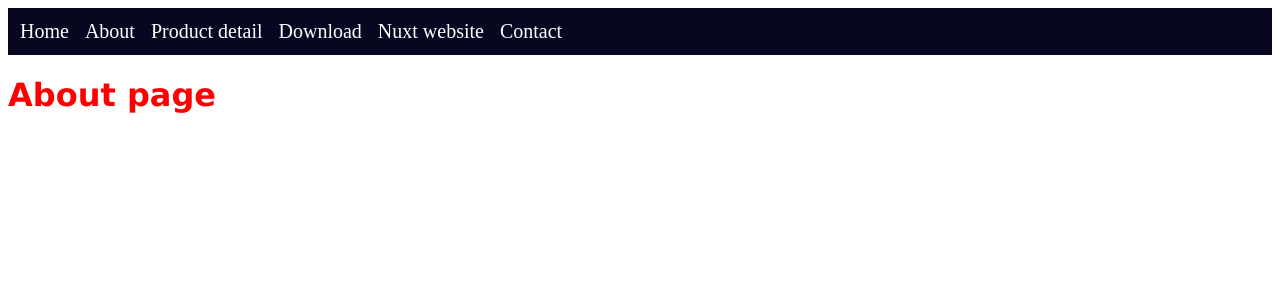
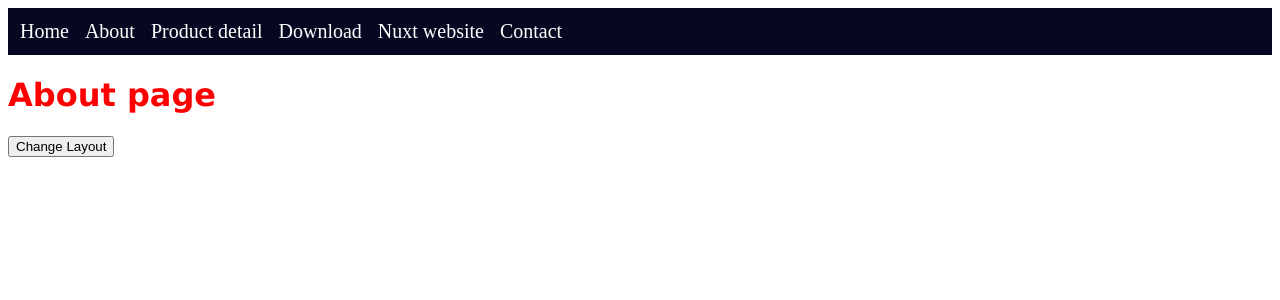
Before and after one commit to mojjjtaba/Nuxt3-Course, a Nuxt app: page /about in a window 1280 px wide. Shown: the top 300 px of the page. Built offline with nearby package versions, Linux system fonts and the light colour scheme.

Commit message:
setPageLayout helper function

```diff
--- a/pages/about.vue
+++ b/pages/about.vue
@@ -1,9 +1,12 @@
 <template>
     <div>
         <h1>About page</h1>
+        <button @click="changeLayout">Change Layout</button>
     </div>
 </template>
 
 <script setup>
-
+function changeLayout() {
+    setPageLayout('admin')
+}
 </script>
```
